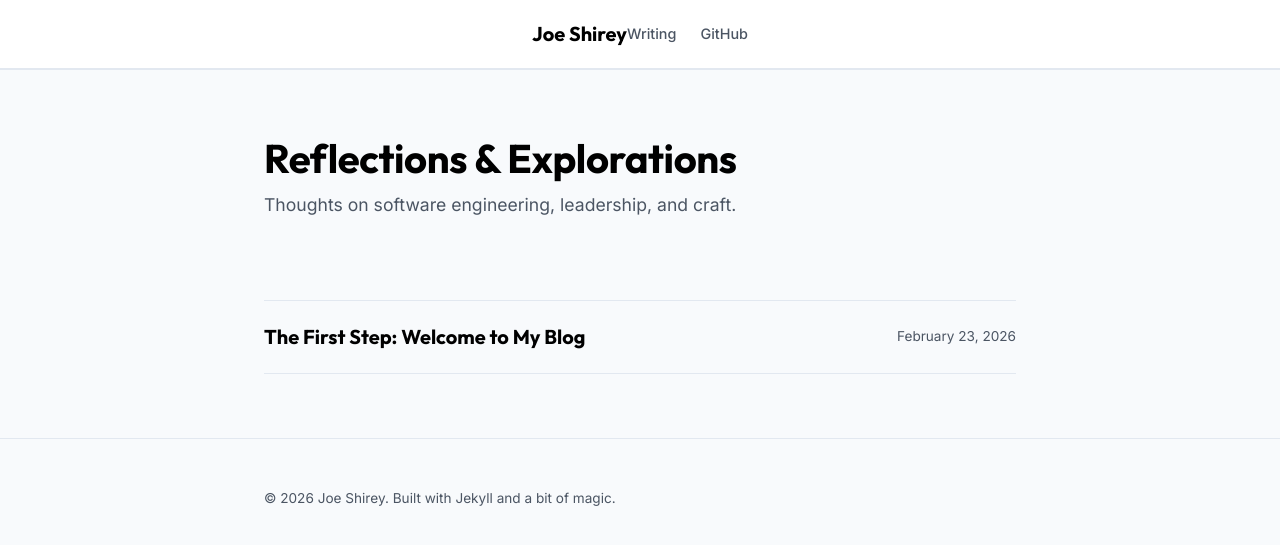
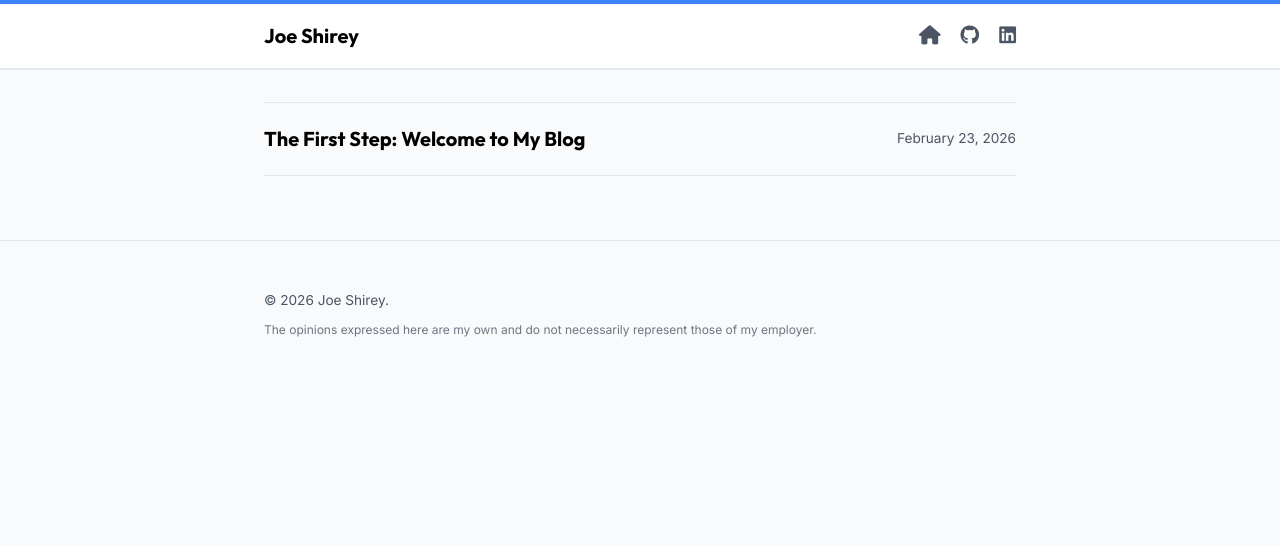
Before and after one commit to joeshirey/joeshirey.github.io, a Jekyll site: the page built from index.md, in a window 1280 px wide. Shown: the top 545 px of the page. Built offline with Jekyll 4.4.1, drawn with Linux system fonts in a browser that asks for light colours.

Commit message:
Remove hero section from index page and update project dependencies.

```diff
--- a/_layouts/default.html
+++ b/_layouts/default.html
@@ -7,6 +7,7 @@
   <meta name="viewport" content="width=device-width, initial-scale=1">
   <title>{{ page.title | default: site.title }}</title>
   <link rel="stylesheet" href="{{ '/assets/css/style.css?v=' | append: site.github.build_revision | relative_url }}">
+  <link rel="stylesheet" href="https://cdnjs.cloudflare.com/ajax/libs/font-awesome/6.5.1/css/all.min.css">
   {% seo %}
 </head>
 
@@ -16,8 +17,9 @@
       <nav>
         <a href="{{ '/' | relative_url }}" class="logo">Joe Shirey</a>
         <div class="nav-links">
-          <a href="{{ '/' | relative_url }}">Writing</a>
-          <a href="https://github.com/{{ site.github_username }}">GitHub</a>
+          <a href="{{ '/' | relative_url }}" title="Home"><i class="fa-solid fa-house"></i></a>
+          <a href="https://github.com/{{ site.github_username }}" title="GitHub"><i class="fa-brands fa-github"></i></a>
+          <a href="https://www.linkedin.com/in/jshirey/" title="LinkedIn"><i class="fa-brands fa-linkedin"></i></a>
         </div>
       </nav>
     </div>
@@ -29,7 +31,9 @@
 
   <footer>
     <div class="container">
-      <p>&copy; {{ "now" | date: "%Y" }} Joe Shirey. Built with Jekyll and a bit of magic.</p>
+      <p>&copy; {{ "now" | date: "%Y" }} Joe Shirey.</p>
+      <p class="disclaimer">The opinions expressed here are my own and do not necessarily represent those of my
+        employer.</p>
     </div>
   </footer>
 </body>
--- a/assets/css/style.css
+++ b/assets/css/style.css
@@ -57,9 +57,14 @@ a:hover {
 header {
     height: var(--header-height);
     background: white;
+    border-top: 4px solid var(--primary-color);
     border-bottom: 2px solid var(--border-color);
     display: flex;
     align-items: center;
+}
+
+header .container {
+    width: 100%;
 }
 
 header nav {
@@ -78,17 +83,23 @@ header nav {
 
 .nav-links {
     display: flex;
-    gap: 1.5rem;
+    gap: 1.25rem;
+    align-items: center;
 }
 
 .nav-links a {
-    font-size: 0.9rem;
-    font-weight: 500;
+    font-size: 1.2rem;
     color: var(--text-secondary);
+    display: flex;
+    align-items: center;
+    justify-content: center;
+    transition: all 0.2s ease;
 }
 
 .nav-links a:hover {
-    color: var(--text-primary);
+    color: var(--primary-color);
+    transform: translateY(-1px);
+    text-decoration: none;
 }
 
 /* Hero / Section Headers */
@@ -192,3 +203,9 @@ footer {
     font-size: 0.85rem;
     text-align: left;
 }
+
+footer .disclaimer {
+    margin-top: 0.5rem;
+    font-size: 0.75rem;
+    opacity: 0.8;
+}
--- a/index.md
+++ b/index.md
@@ -3,12 +3,7 @@ layout: default
 title: Joe Shirey | Writing
 ---
 
-<section class="hero">
-    <div class="container">
-        <h1>Reflections & Explorations</h1>
-        <p>Thoughts on software engineering, leadership, and craft.</p>
-    </div>
-</section>
+
 
 <section class="container">
     <div class="posts-list">
```
Also changed, not shown: Gemfile (+17 -0 lines), Gemfile.lock (added).
